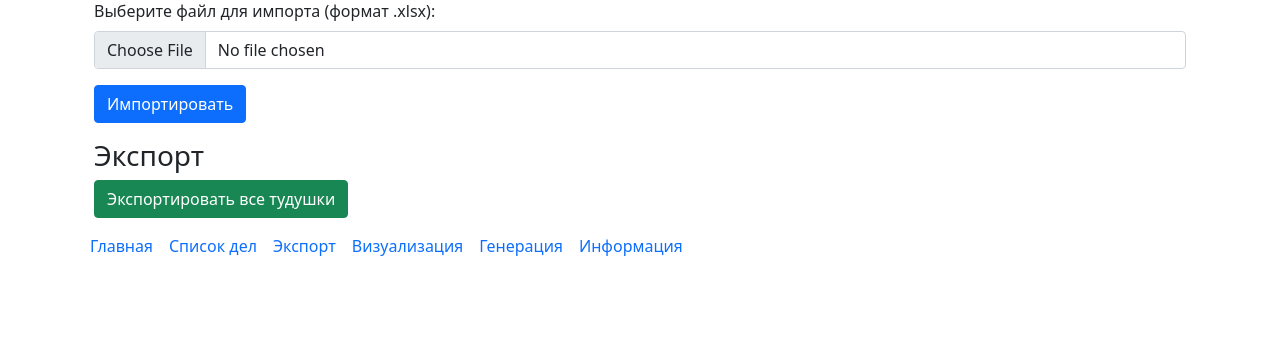
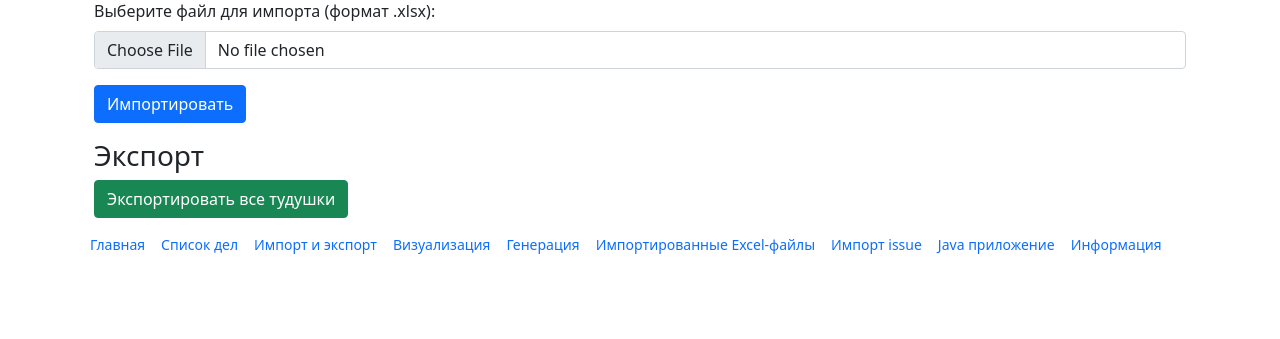
Before and after one commit to vlad17v/ddz, a FastAPI app: page /todo/export/ in a window 1280 px wide. Shown: the part 163-502 px from the top of the page. Run offline with FastAPI, Linux system fonts and the light colour scheme; some libraries are stand-ins or nearby versions.

Commit message:
update footer

```diff
--- a/app/templates/base.html
+++ b/app/templates/base.html
@@ -12,7 +12,7 @@
 <body class="container">
 
 <div class="modal fade" id="exampleModal" tabindex="-1" aria-labelledby="exampleModal" aria-modal="true" role="dialog"
-    style="display: none;">
+     style="display: none;">
     <div class="modal-dialog modal-dialog-centered">
         <div class="modal-content">
             <div class="modal-header">
@@ -41,22 +41,31 @@
     <nav class="navbar navbar-expand">
         <ul class="navbar-nav me-auto mb-2 mb-lg-0">
             <li class="nav-item">
-                <a class="nav-link" href="/todo/home/">Главная</a>
+                <a class="nav-link small" href="/todo/home/">Главная</a>
             </li>
             <li class="nav-item">
-                <a class="nav-link" href="/todo/list/">Список дел</a>
+                <a class="nav-link small" href="/todo/list/">Список дел</a>
             </li>
             <li class="nav-item">
-                <a class="nav-link" href="/todo/export/">Экспорт</a>
+                <a class="nav-link small" href="/todo/export/">Импорт и экспорт</a>
             </li>
             <li class="nav-item">
-                <a class="nav-link" href="/todo/visualize/">Визуализация</a>
+                <a class="nav-link small" href="/todo/visualize/">Визуализация</a>
             </li>
             <li class="nav-item">
-                <a class="nav-link" href="/todo/generate/">Генерация</a>
+                <a class="nav-link small" href="/todo/generate/">Генерация</a>
             </li>
             <li class="nav-item">
-                <a class="nav-link" href="/todo/info-tasks/">Информация</a>
+                <a class="nav-link small" href="/todo/import-log/">Импортированные Excel-файлы</a>
+            </li>
+            <li class="nav-item">
+                <a class="nav-link small" href="/todo/import-issues/">Импорт issue</a>
+            </li>
+            <li class="nav-item">
+                <a class="nav-link small" href="/todo/java-app/">Java приложение</a>
+            </li>
+            <li class="nav-item">
+                <a class="nav-link small" href="/todo/info-tasks/">Информация</a>
             </li>
         </ul>
     </nav>
```
Also changed, not shown: images/64yacz3p5f.png (deleted).
